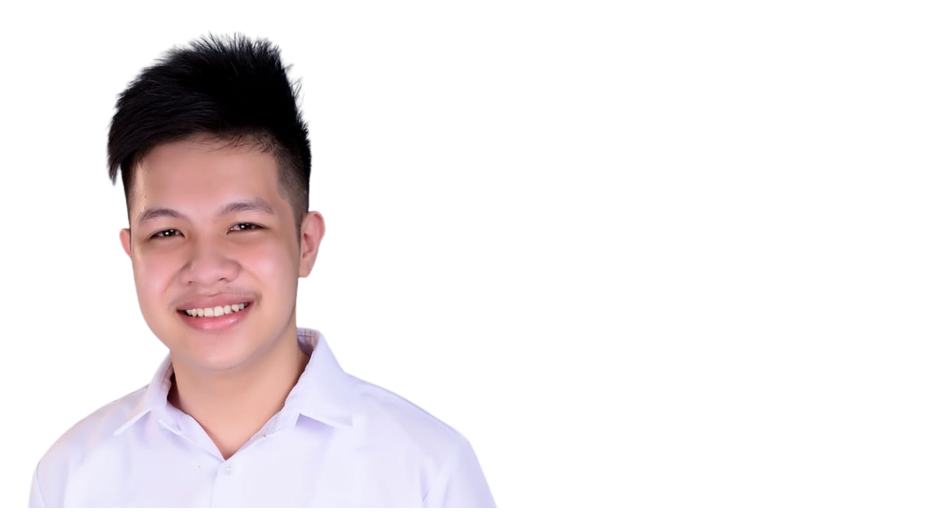
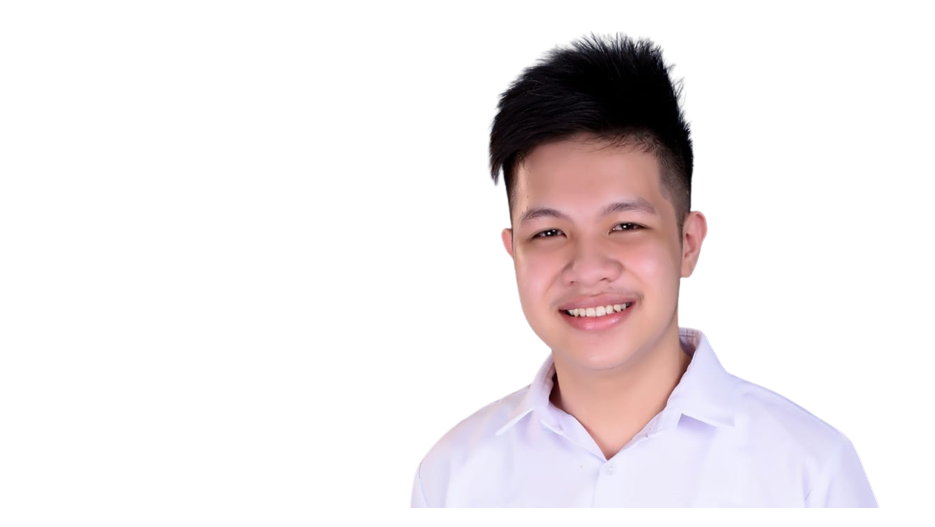
Before and after one commit to StephenSujede/303GitRepoPracAct1, a plain HTML site: page index.html in a window 1280 px wide. Shown: the top 527 px of the page, without its empty margins (0-935 px from the left). Drawn offline with Linux system fonts and the light colour scheme.

Commit message:
My Main Files

```diff
--- a/index.html
+++ b/index.html
@@ -5,10 +5,8 @@
     <meta name="viewport" content="width=device-width, initial-scale=1.0">
     <title>My Main Files</title>
 </head>
-<body>
-    <img src="idpic.png" alt="My Photo">
+<body style="text-align: center;">
+    <img src="idpic.png" alt="My Photo" style="max-width:500px; height: auto;">
     <h1>About Me</h1>
-    <h5>name: stephen clyde sujede
-        age: 20
-    </h5>
+    <h5>name: stephen clyde sujede age: 20</h5>
 </html>
```
